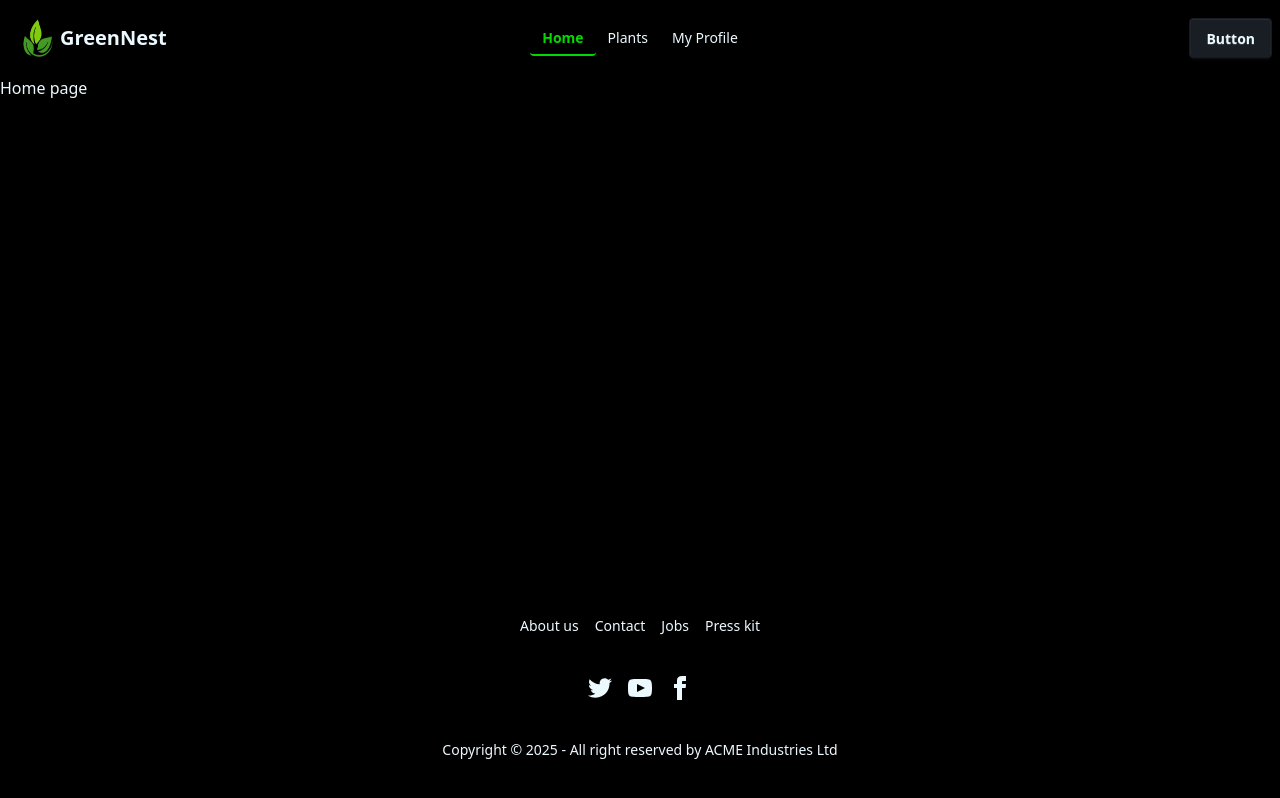
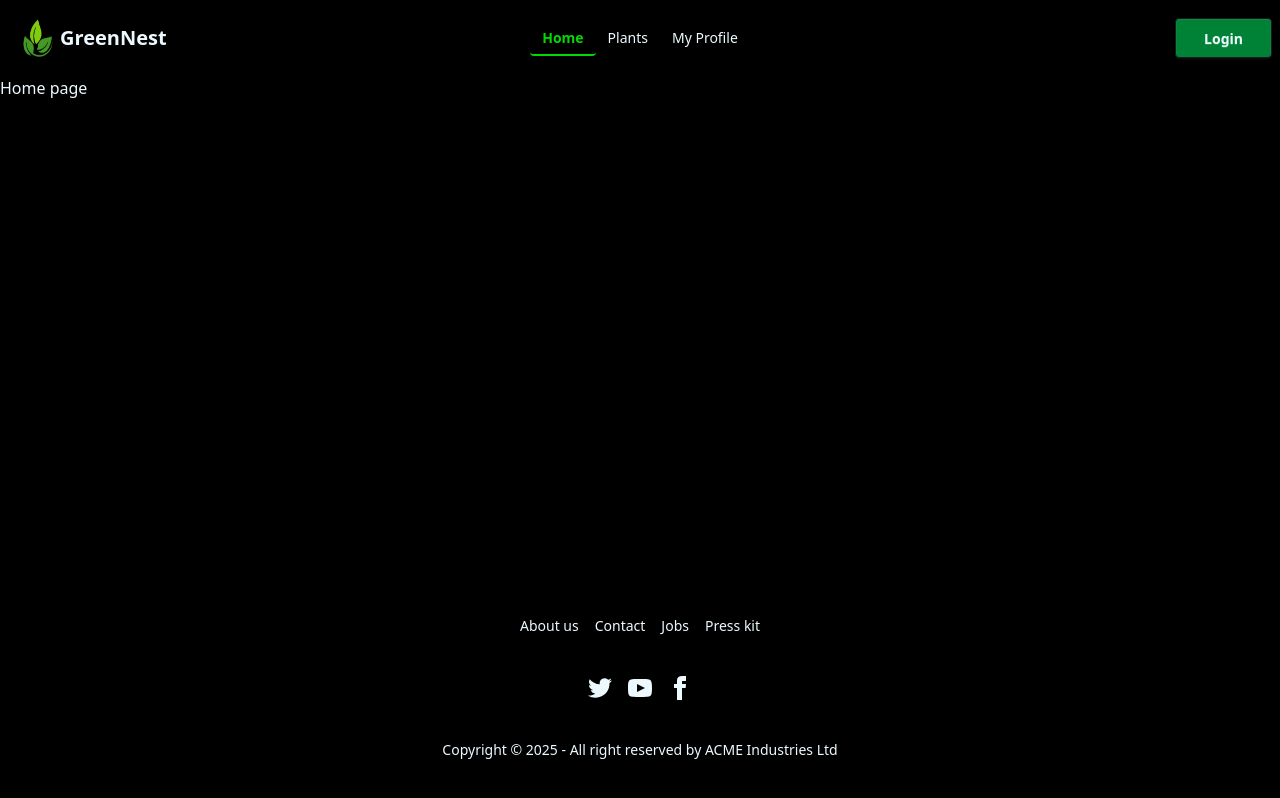
Before and after one commit to sabbir749/a-9-green-nest, a React (Vite) app: page / in a window 1280 px wide. Built offline with nearby package versions, Linux system fonts and the light colour scheme; a web font is replaced by a local one.

Commit message:
first commit

```diff
--- a/src/components/Navbar.jsx
+++ b/src/components/Navbar.jsx
@@ -33,7 +33,7 @@ const Navbar = () => {
                     </ul>
                 </div>
                 <div className="navbar-end">
-                    <a className="btn">Button</a>
+                    <Link to='/login' className="btn bg-green-700 px-7">Login</Link>
                 </div>
             </div>
         </div>
```
Also changed, not shown: 1 other file (tests, documents, lock files or other folders).
